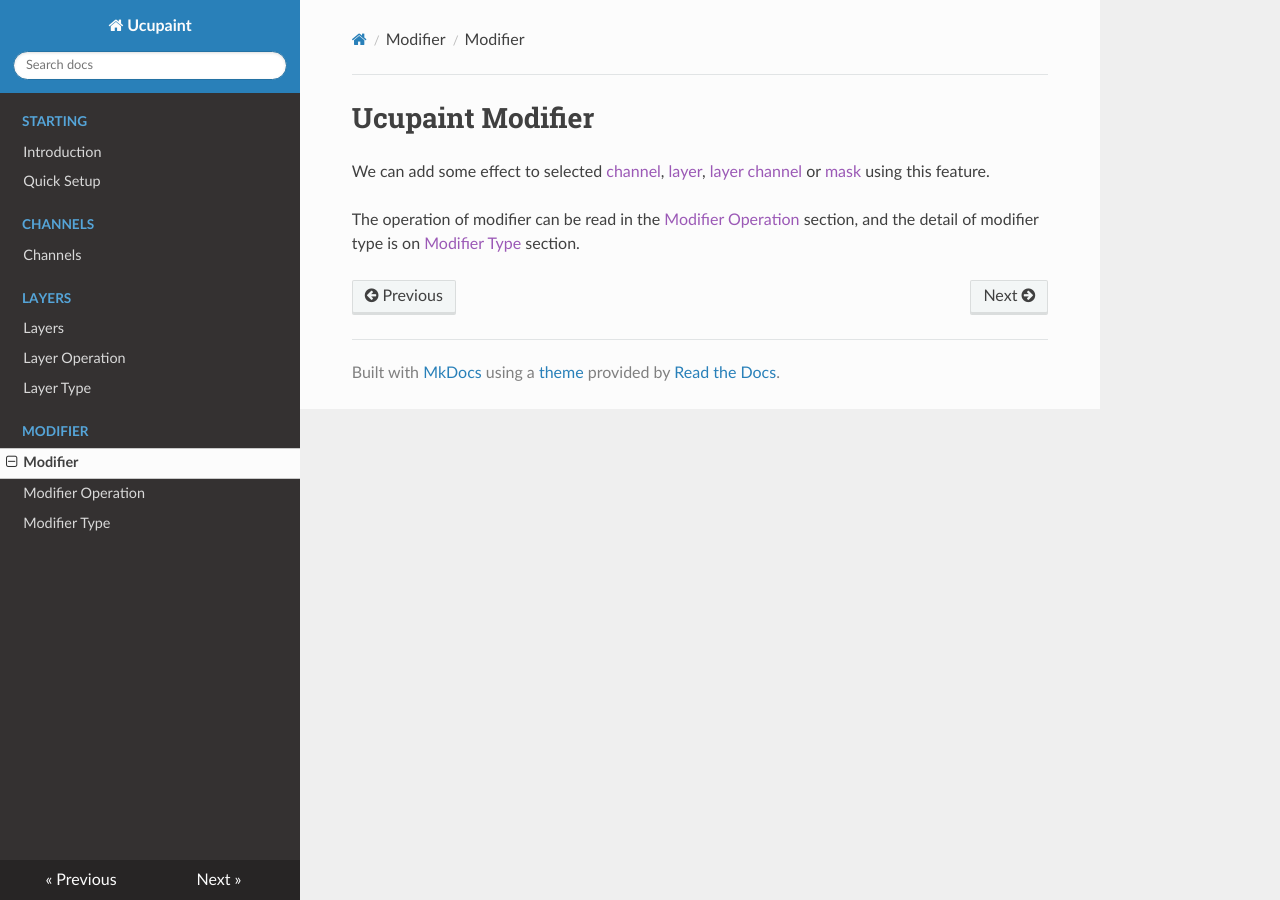
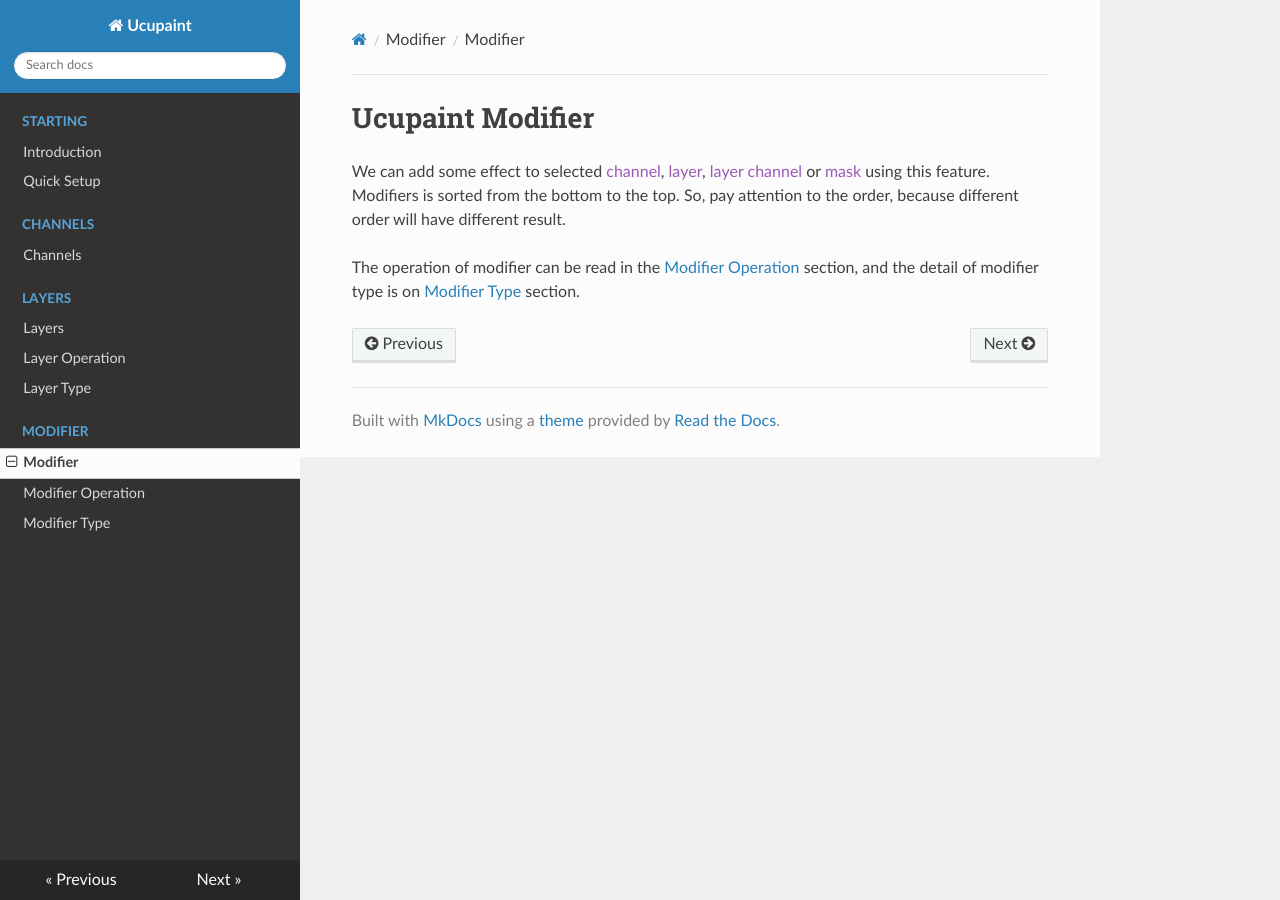
Before and after one commit to ucupumar/ucupaint-wiki, an MkDocs documentation site: the page built from docs/04.00.modifier.md, in a window 1280 px wide. Built offline with MkDocs 1.6.1, drawn with Linux system fonts in a browser that asks for light colours; nearby versions of some CDN libraries.

```diff
--- a/docs/04.00.modifier.md
+++ b/docs/04.00.modifier.md
@@ -1,5 +1,5 @@
 # Ucupaint Modifier
 
-We can add some effect to selected [channel](), [layer](), [layer channel]() or [mask]() using this feature.
+We can add some effect to selected [channel](), [layer](), [layer channel]() or [mask]() using this feature. Modifiers is sorted from the bottom to the top. So, pay attention to the order, because different order will have different result.
 
-The operation of modifier can be read in the [Modifier Operation]() section, and the detail of modifier type is on [Modifier Type]() section.
+The operation of modifier can be read in the [Modifier Operation](04.01.modifier-operation.md) section, and the detail of modifier type is on [Modifier Type](04.02.modifier-type.md) section.
```
Also changed, not shown: docs/04.01.modifier-operation.md (+4 -4 lines), docs/04.02.modifier-type.md (+9 -3 lines), docs/source/04.modifier/22.gif (added), 2 other files.
